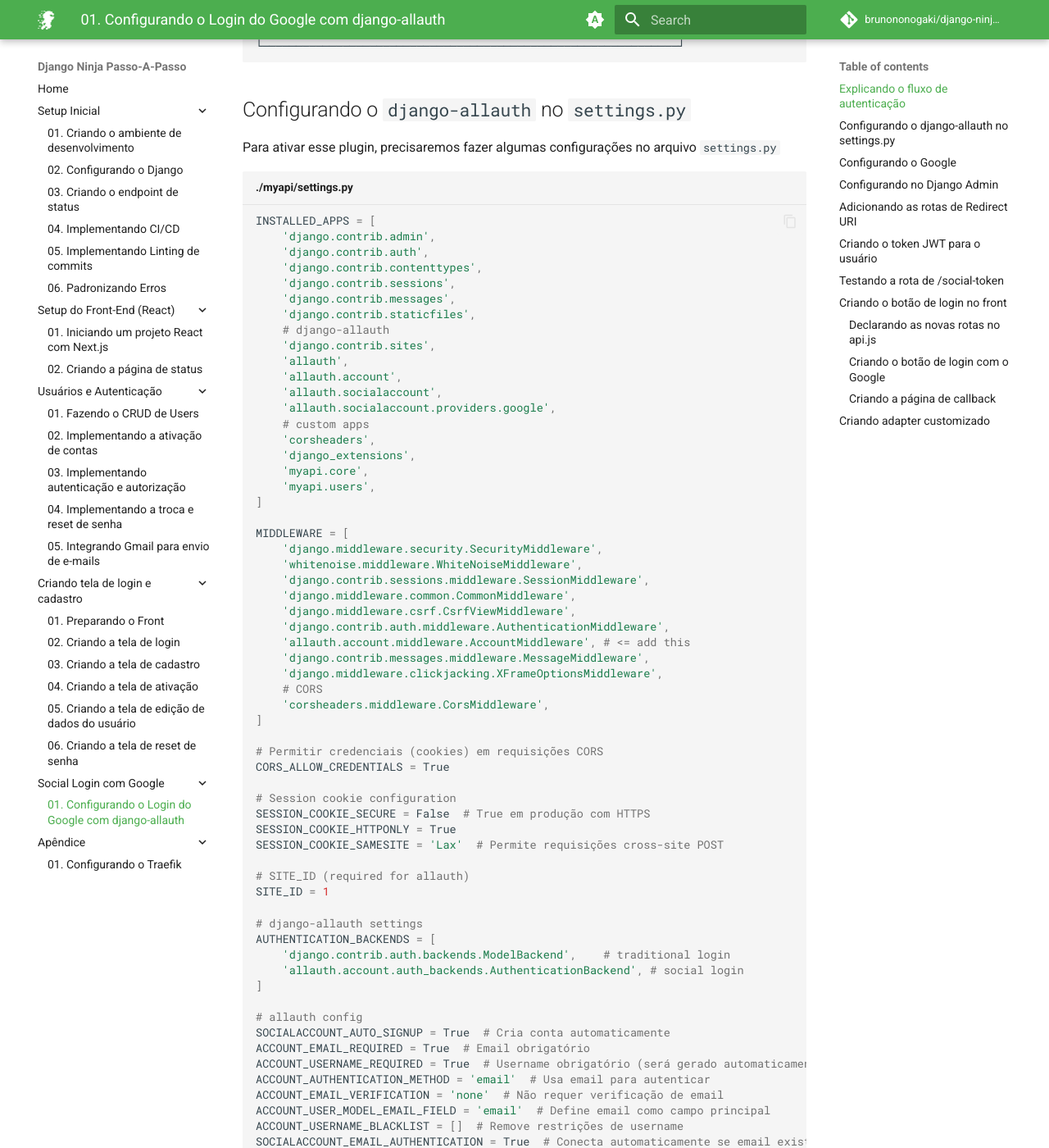
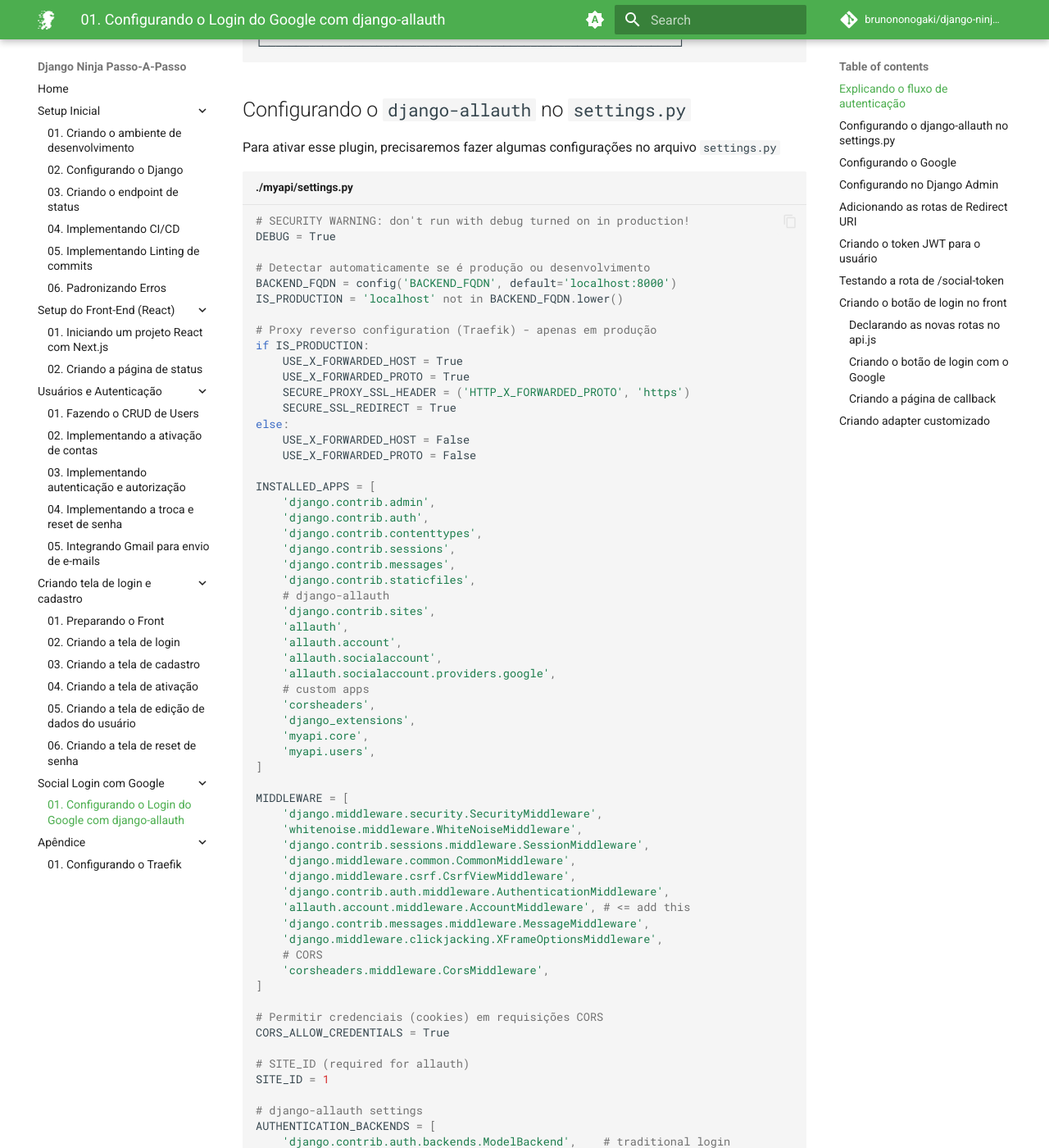
Before and after one commit to brunononogaki/django-ninja-boilerplate, an MkDocs documentation site: the page built from docs/docs/05_login_social/01_Configurando_Login_Google.md, in a window 1280 px wide and 1400 px high, scrolled down 1719 px. Shown: the whole window at 82% size. Built offline with MkDocs 1.6.1 and Material for MkDocs 9.7.7, drawn with Linux system fonts in a browser that asks for light colours; comment, search, counter and statistics services are not loaded; some of the changed text lies outside the part shown.

Commit message:
fix: deploy in production

````diff
--- a/docs/docs/05_login_social/01_Configurando_Login_Google.md
+++ b/docs/docs/05_login_social/01_Configurando_Login_Google.md
@@ -85,6 +85,23 @@ O fluxo de autenticação funciona da seguinte forma:
 Para ativar esse plugin, precisaremos fazer algumas configurações no arquivo `settings.py`
 
 ```python title="./myapi/settings.py"
+# SECURITY WARNING: don't run with debug turned on in production!
+DEBUG = True
+
+# Detectar automaticamente se é produção ou desenvolvimento
+BACKEND_FQDN = config('BACKEND_FQDN', default='localhost:8000')
+IS_PRODUCTION = 'localhost' not in BACKEND_FQDN.lower()
+
+# Proxy reverso configuration (Traefik) - apenas em produção
+if IS_PRODUCTION:
+    USE_X_FORWARDED_HOST = True
+    USE_X_FORWARDED_PROTO = True
+    SECURE_PROXY_SSL_HEADER = ('HTTP_X_FORWARDED_PROTO', 'https')
+    SECURE_SSL_REDIRECT = True
+else:
+    USE_X_FORWARDED_HOST = False
+    USE_X_FORWARDED_PROTO = False
+
 INSTALLED_APPS = [
     'django.contrib.admin',
     'django.contrib.auth',
@@ -121,11 +138,6 @@ MIDDLEWARE = [
 
 # Permitir credenciais (cookies) em requisições CORS
 CORS_ALLOW_CREDENTIALS = True
-
-# Session cookie configuration
-SESSION_COOKIE_SECURE = False  # True em produção com HTTPS
-SESSION_COOKIE_HTTPONLY = True
-SESSION_COOKIE_SAMESITE = 'Lax'  # Permite requisições cross-site POST
 
 # SITE_ID (required for allauth)
 SITE_ID = 1
@@ -234,7 +246,7 @@ GOOGLE_CLIENT_SECRET=XXXXXX
 
 ## Configurando no Django Admin
 
-Agora entre no Django Admin, entre no menu `Sites`, e altere o site default `example.com` para `localhost:3000` (se estiver no seu ambiente local de desenvolvimento, ou coloque o domínio real do site em produção.)
+Agora entre no Django Admin, entre no menu `Sites`, e altere o site default `example.com` para `localhost:8000` (se estiver no seu ambiente local de desenvolvimento, ou coloque o domínio real do backend em produção.)
 
 Agora vá para `Aplicativos Sociais` (ou `Social Application`), e adicione um novo. Tenha certeza que esse site está no ID 1 (é possível ver pela URL), porque ele tem que dar match com o valor que colocamos em SITE_ID do `settings.py`.
 
````
